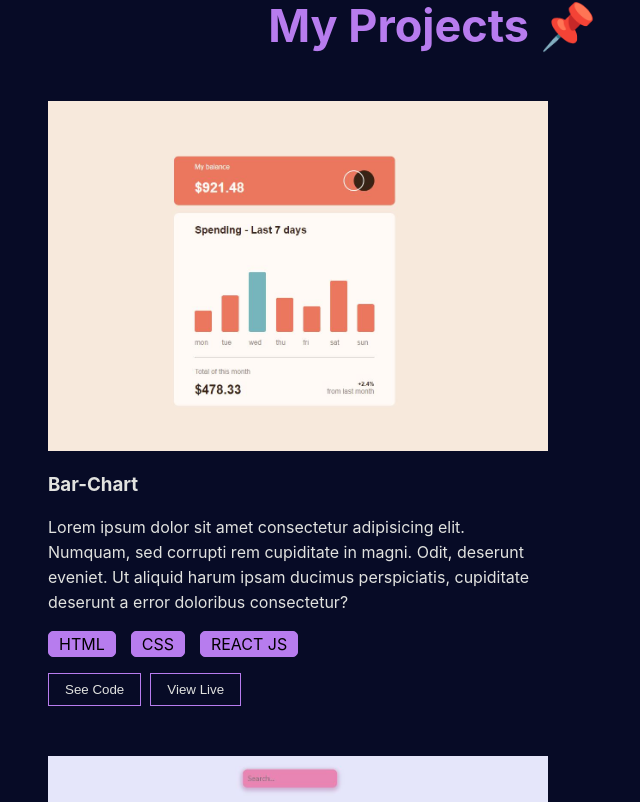
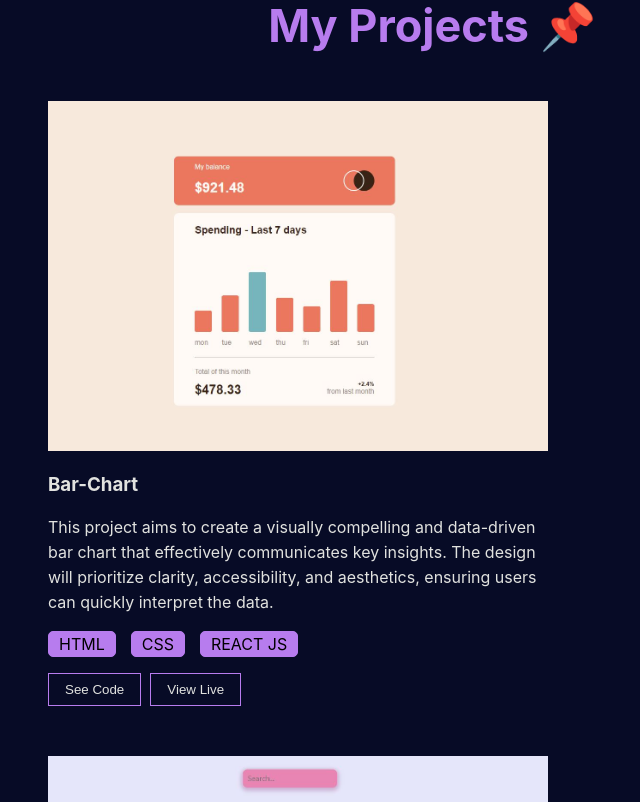
Before and after one commit to Gabbie99/Personal-portfolio, a React (Create React App) app: page / in a window 1280 px wide. Shown: the part 1860-2662 px from the top of the page, without its empty margins (208-848 px from the left). Built offline with nearby package versions, Linux system fonts and the light colour scheme.

Commit message:
modified project info

```diff
--- a/src/components/aboutMe/AboutMe.css
+++ b/src/components/aboutMe/AboutMe.css
@@ -1,5 +1,4 @@
 .about-gen {
-    /* border-top: 1px solid grey; */
     border-bottom: 1px solid grey;
 }
 .about {
--- a/src/components/home/Home.css
+++ b/src/components/home/Home.css
@@ -38,6 +38,7 @@
     border: 1px solid rgb(183, 124, 238);
     padding: 4px;
     color: rgb(183, 124, 238);
+    margin-bottom: 20px;
 }
 .icons {
     display: flex;
--- a/src/components/projects/Projects.jsx
+++ b/src/components/projects/Projects.jsx
@@ -12,7 +12,7 @@ function Projects() {
                 <div className='pro-img'>
                     <img src={thumb1} alt="" className='thum' />
                     <h3>Bar-Chart</h3>
-                    <p>Lorem ipsum dolor sit amet consectetur adipisicing elit. Numquam, sed corrupti rem cupiditate in magni. Odit, deserunt eveniet. Ut aliquid harum ipsam ducimus perspiciatis, cupiditate deserunt a error doloribus consectetur?</p>
+                    <p>This project aims to create a visually compelling and data-driven bar chart that effectively communicates key insights. The design will prioritize clarity, accessibility, and aesthetics, ensuring users can quickly interpret the data. </p>
                     <div className='pro-span'>
                         <span>HTML</span>
                         <span>CSS</span>
```
